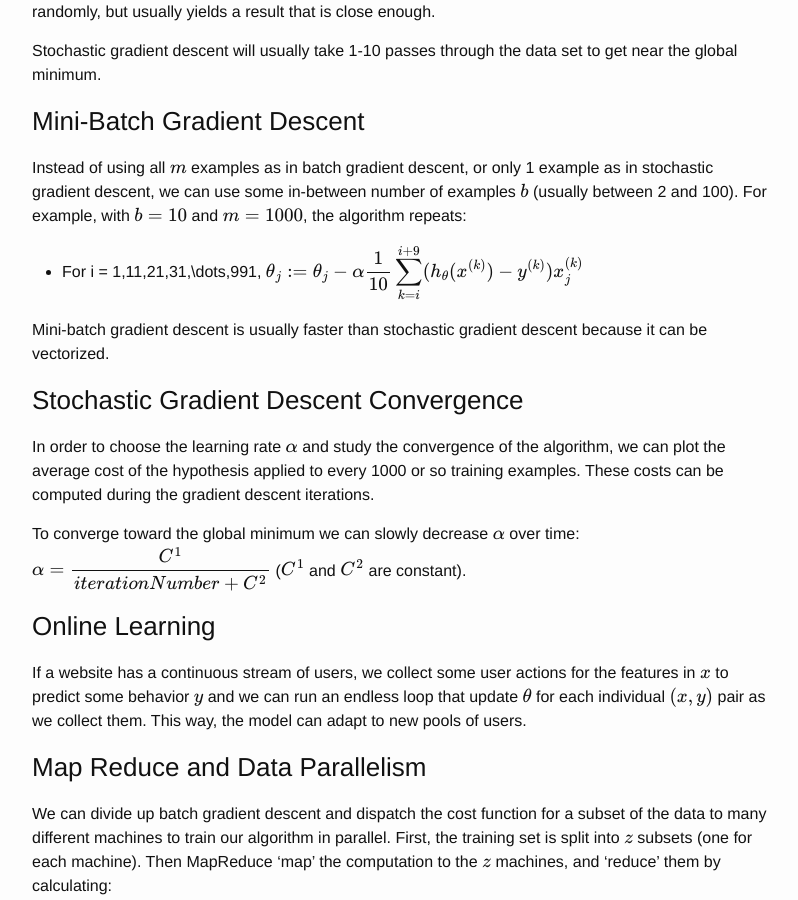
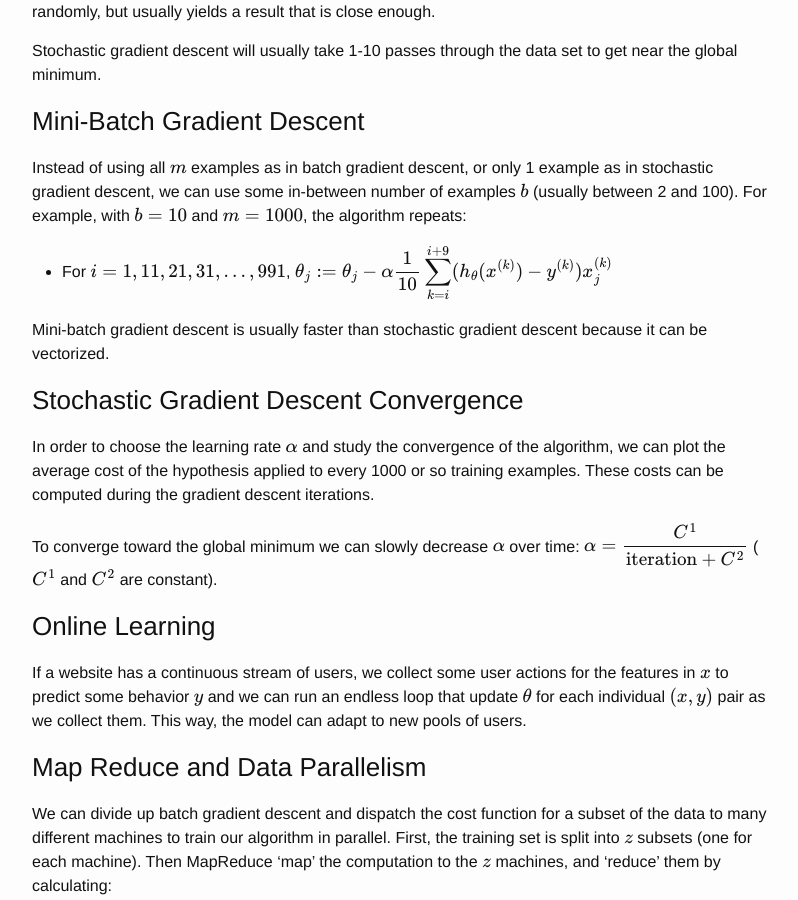
Before and after one commit to seiteta/seiteta.github.io_old, a Jekyll site: the page built from _posts/2014-12-04-machine-learning-notes.md, in a window 1280 px wide and 900 px high, scrolled down 24998 px. Shown: the whole window, without its empty margins (238-1036 px from the left). Built offline with Jekyll 4.4.1, drawn with Linux system fonts in a browser that asks for light colours; formulas are drawn with MathJax 3.

Commit message:
Update 2014-12-04-machine-learning-notes.md

```diff
--- a/_posts/2014-12-04-machine-learning-notes.md
+++ b/_posts/2014-12-04-machine-learning-notes.md
@@ -852,7 +852,7 @@ Stochastic gradient descent will usually take 1-10 passes through the data set t
 
 Instead of using all $$m$$ examples as in batch gradient descent, or only 1 example as in stochastic gradient descent, we can use some in-between number of examples $$b$$ (usually between 2 and 100). For example, with $$b = 10$$ and $$m = 1000$$, the algorithm repeats:
 
-* For i = 1,11,21,31,\dots,991, $$\theta_j := \theta_j - \alpha \dfrac{1}{10} \displaystyle \sum_{k=i}^{i+9} (h_\theta(x^{(k)}) - y^{(k)})x_j^{(k)}$$
+* For $$i = 1,11,21,31,\dots,991$$, $$\theta_j := \theta_j - \alpha \dfrac{1}{10} \displaystyle \sum_{k=i}^{i+9} (h_\theta(x^{(k)}) - y^{(k)})x_j^{(k)}$$
 
 Mini-batch gradient descent is usually faster than stochastic gradient descent because it can be vectorized.
 
@@ -860,7 +860,7 @@ Mini-batch gradient descent is usually faster than stochastic gradient descent b
 
 In order to choose the learning rate $$\alpha$$ and study the convergence of the algorithm, we can plot the average cost of the hypothesis applied to every 1000 or so training examples. These costs can be computed during the gradient descent iterations.
 
-To converge toward the global minimum we can slowly decrease $$\alpha$$ over time: $$\alpha = \dfrac{C^1}{iterationNumber + C^2}$$ ($$C^1$$ and $$C^2$$ are constant).
+To converge toward the global minimum we can slowly decrease $$\alpha$$ over time: $$\alpha = \dfrac{C^1}{\text{iteration} + C^2}$$ ($$C^1$$ and $$C^2$$ are constant).
 
 ### Online Learning
 
```
